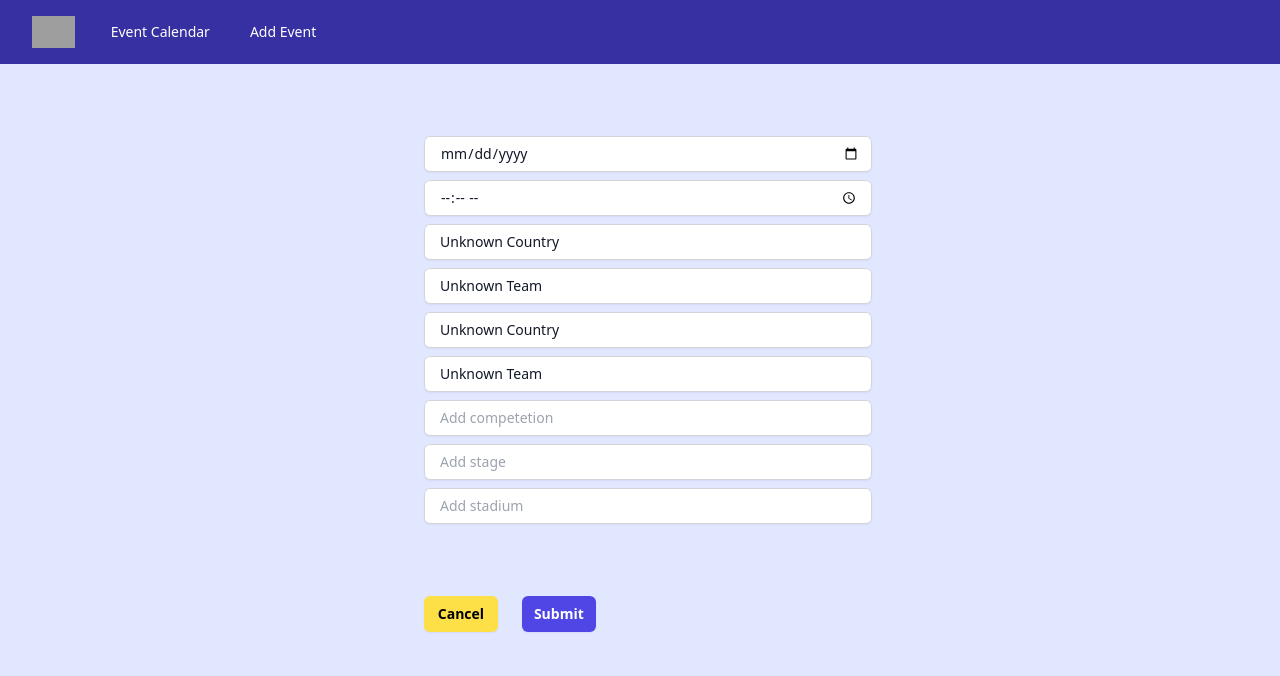
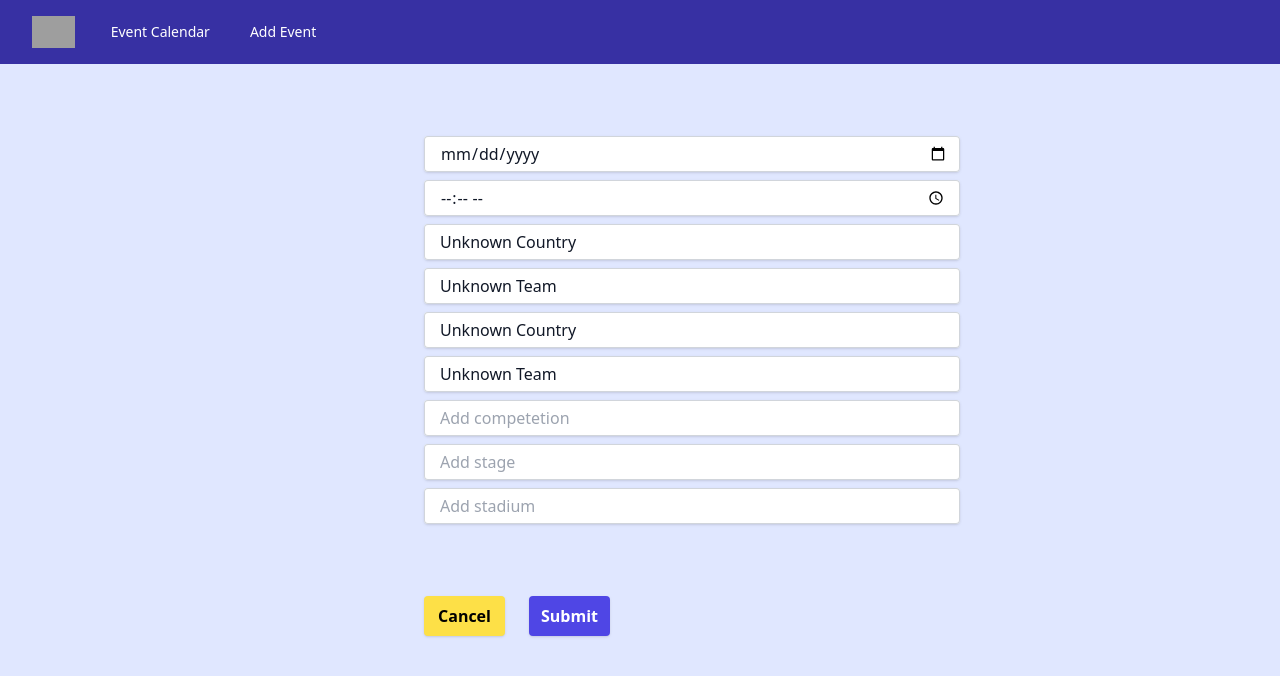
Before and after one commit to SzepesiBalazs/SR-SportCalendar-Exercise, a Vue app: page /add-event in a window 1280 px wide. Shown: the top 676 px of the page. Built offline with nearby package versions, Linux system fonts and the light colour scheme; grey boxes are pictures that could not be loaded.

Commit message:
Finalizes responsive styling

```diff
--- a/src/views/AddEvent.vue
+++ b/src/views/AddEvent.vue
@@ -1,19 +1,19 @@
 <template>
   <div>
-    <form class="max-w-128 ml-96">
+    <form class="max-w-128 lg:ml-96">
       <div class="space-y-12">
         <div class="pb-12">
-          <div class="mt-10 grid grid-cols-1 gap-x-6 gap-y-8 sm:grid-cols-6">
-            <div class="sm:col-span-4">
-              <label for="username" class="block text-sm/6 font-medium text-gray-900"></label>
+          <div class="mt-10 grid grid-cols-1 gap-x-6 gap-y-8 grid-cols-6">
+            <div class="col-span-4">
+              <label for="username" class="block text/6 font-medium text-gray-900"></label>
               <div class="mt-2">
                 <div
-                  class="flex rounded-md bg-white shadow-sm ring-1 ring-inset ring-gray-300 focus-within:ring-2 focus-within:ring-inset focus-within:ring-indigo-600 sm:max-w-md"
+                  class="flex rounded bg-white shadow ring-1 ring-inset ring-gray-300 focus-within:ring-2 focus-within:ring-inset focus-within:ring-indigo-600 max-w"
                 >
-                  <span class="flex select-none items-center pl-3 text-gray-500 sm:text-sm"></span>
+                  <span class="flex select-none items-center pl-3 text-gray-500 text"></span>
                   <input
                     type="date"
-                    class="block flex-1 border-0 bg-transparent py-1.5 pl-1 text-gray-900 placeholder:text-gray-400 focus:ring-0 sm:text-sm/6"
+                    class="block flex-1 border-0 bg-transparent py-1.5 pl-1 text-gray-900 placeholder:text-gray-400 focus:ring-0 text/6"
                     placeholder="Select date"
                     v-model="eventDetail.matchDate"
                   />
@@ -21,12 +21,12 @@
               </div>
               <div class="mt-2">
                 <div
-                  class="flex rounded-md bg-white shadow-sm ring-1 ring-inset ring-gray-300 focus-within:ring-2 focus-within:ring-inset focus-within:ring-indigo-600 sm:max-w-md"
+                  class="flex rounded bg-white shadow ring-1 ring-inset ring-gray-300 focus-within:ring-2 focus-within:ring-inset focus-within:ring-indigo-600 max-w"
                 >
-                  <span class="flex select-none items-center pl-3 text-gray-500 sm:text-sm"></span>
+                  <span class="flex select-none items-center pl-3 text-gray-500 text"></span>
                   <input
                     type="time"
-                    class="block flex-1 border-0 bg-transparent py-1.5 pl-1 text-gray-900 placeholder:text-gray-400 focus:ring-0 sm:text-sm/6"
+                    class="block flex-1 border-0 bg-transparent py-1.5 pl-1 text-gray-900 placeholder:text-gray-400 focus:ring-0 text/6"
                     placeholder="Select start time"
                     v-model="eventDetail.startTime"
                   />
@@ -34,12 +34,12 @@
               </div>
               <div class="mt-2">
                 <div
-                  class="flex rounded-md bg-white shadow-sm ring-1 ring-inset ring-gray-300 focus-within:ring-2 focus-within:ring-inset focus-within:ring-indigo-600 sm:max-w-md"
+                  class="flex rounded bg-white shadow ring-1 ring-inset ring-gray-300 focus-within:ring-2 focus-within:ring-inset focus-within:ring-indigo-600 max-w"
                 >
-                  <span class="flex select-none items-center pl-3 text-gray-500 sm:text-sm"></span>
+                  <span class="flex select-none items-center pl-3 text-gray-500 text"></span>
                   <input
                     type="text"
-                    class="block flex-1 border-0 bg-transparent py-1.5 pl-1 text-gray-900 placeholder:text-gray-400 focus:ring-0 sm:text-sm/6"
+                    class="block flex-1 border-0 bg-transparent py-1.5 pl-1 text-gray-900 placeholder:text-gray-400 focus:ring-0 text/6"
                     placeholder="Add home country"
                     v-model="eventDetail.countryOfHomeTeam"
                   />
@@ -47,12 +47,12 @@
               </div>
               <div class="mt-2">
                 <div
-                  class="flex rounded-md bg-white shadow-sm ring-1 ring-inset ring-gray-300 focus-within:ring-2 focus-within:ring-inset focus-within:ring-indigo-600 sm:max-w-md"
+                  class="flex rounded bg-white shadow ring-1 ring-inset ring-gray-300 focus-within:ring-2 focus-within:ring-inset focus-within:ring-indigo-600 max-w"
                 >
-                  <span class="flex select-none items-center pl-3 text-gray-500 sm:text-sm"></span>
+                  <span class="flex select-none items-center pl-3 text-gray-500 text"></span>
                   <input
                     type="text"
-                    class="block flex-1 border-0 bg-transparent py-1.5 pl-1 text-gray-900 placeholder:text-gray-400 focus:ring-0 sm:text-sm/6"
+                    class="block flex-1 border-0 bg-transparent py-1.5 pl-1 text-gray-900 placeholder:text-gray-400 focus:ring-0 text/6"
                     placeholder="Add home competitor"
                     v-model="eventDetail.homeTeam"
                   />
@@ -60,12 +60,12 @@
               </div>
               <div class="mt-2">
                 <div
-                  class="flex rounded-md bg-white shadow-sm ring-1 ring-inset ring-gray-300 focus-within:ring-2 focus-within:ring-inset focus-within:ring-indigo-600 sm:max-w-md"
+                  class="flex rounded bg-white shadow ring-1 ring-inset ring-gray-300 focus-within:ring-2 focus-within:ring-inset focus-within:ring-indigo-600 max-w"
                 >
-                  <span class="flex select-none items-center pl-3 text-gray-500 sm:text-sm"></span>
+                  <span class="flex select-none items-center pl-3 text-gray-500 text"></span>
                   <input
                     type="text"
-                    class="block flex-1 border-0 bg-transparent py-1.5 pl-1 text-gray-900 placeholder:text-gray-400 focus:ring-0 sm:text-sm/6"
+                    class="block flex-1 border-0 bg-transparent py-1.5 pl-1 text-gray-900 placeholder:text-gray-400 focus:ring-0 text/6"
                     placeholder="Add away country"
                     v-model="eventDetail.countryOfAwayTeam"
                   />
@@ -73,12 +73,12 @@
               </div>
               <div class="mt-2">
                 <div
-                  class="flex rounded-md bg-white shadow-sm ring-1 ring-inset ring-gray-300 focus-within:ring-2 focus-within:ring-inset focus-within:ring-indigo-600 sm:max-w-md"
+                  class="flex rounded bg-white shadow ring-1 ring-inset ring-gray-300 focus-within:ring-2 focus-within:ring-inset focus-within:ring-indigo-600 max-w"
                 >
-                  <span class="flex select-none items-center pl-3 text-gray-500 sm:text-sm"></span>
+                  <span class="flex select-none items-center pl-3 text-gray-500 text"></span>
                   <input
                     type="text"
-                    class="block flex-1 border-0 bg-transparent py-1.5 pl-1 text-gray-900 placeholder:text-gray-400 focus:ring-0 sm:text-sm/6"
+                    class="block flex-1 border-0 bg-transparent py-1.5 pl-1 text-gray-900 placeholder:text-gray-400 focus:ring-0 text/6"
                     placeholder="Add away competitor"
                     v-model="eventDetail.awayTeam"
                   />
@@ -86,12 +86,12 @@
               </div>
               <div class="mt-2">
                 <div
-                  class="flex rounded-md bg-white shadow-sm ring-1 ring-inset ring-gray-300 focus-within:ring-2 focus-within:ring-inset focus-within:ring-indigo-600 sm:max-w-md"
+                  class="flex rounded bg-white shadow ring-1 ring-inset ring-gray-300 focus-within:ring-2 focus-within:ring-inset focus-within:ring-indigo-600 max-w"
                 >
-                  <span class="flex select-none items-center pl-3 text-gray-500 sm:text-sm"></span>
+                  <span class="flex select-none items-center pl-3 text-gray-500 text"></span>
                   <input
                     type="text"
-                    class="block flex-1 border-0 bg-transparent py-1.5 pl-1 text-gray-900 placeholder:text-gray-400 focus:ring-0 sm:text-sm/6"
+                    class="block flex-1 border-0 bg-transparent py-1.5 pl-1 text-gray-900 placeholder:text-gray-400 focus:ring-0 text/6"
                     placeholder="Add competetion"
                     v-model="eventDetail.nameOfCompetetion"
                   />
@@ -99,12 +99,12 @@
               </div>
               <div class="mt-2">
                 <div
-                  class="flex rounded-md bg-white shadow-sm ring-1 ring-inset ring-gray-300 focus-within:ring-2 focus-within:ring-inset focus-within:ring-indigo-600 sm:max-w-md"
+                  class="flex rounded bg-white shadow ring-1 ring-inset ring-gray-300 focus-within:ring-2 focus-within:ring-inset focus-within:ring-indigo-600 max-w"
                 >
-                  <span class="flex select-none items-center pl-3 text-gray-500 sm:text-sm"></span>
+                  <span class="flex select-none items-center pl-3 text-gray-500 text"></span>
                   <input
                     type="text"
-                    class="block flex-1 border-0 bg-transparent py-1.5 pl-1 text-gray-900 placeholder:text-gray-400 focus:ring-0 sm:text-sm/6"
+                    class="block flex-1 border-0 bg-transparent py-1.5 pl-1 text-gray-900 placeholder:text-gray-400 focus:ring-0 text/6"
                     placeholder="Add stage"
                     v-model="eventDetail.stageOfCompetetion"
                   />
@@ -112,12 +112,12 @@
               </div>
               <div class="mt-2">
                 <div
-                  class="flex rounded-md bg-white shadow-sm ring-1 ring-inset ring-gray-300 focus-within:ring-2 focus-within:ring-inset focus-within:ring-indigo-600 sm:max-w-md"
+                  class="flex rounded bg-white shadow ring-1 ring-inset ring-gray-300 focus-within:ring-2 focus-within:ring-inset focus-within:ring-indigo-600 max-w"
                 >
-                  <span class="flex select-none items-center pl-3 text-gray-500 sm:text-sm"></span>
+                  <span class="flex select-none items-center pl-3 text-gray-500 text"></span>
                   <input
                     type="text"
-                    class="block flex-1 border-0 bg-transparent py-1.5 pl-1 text-gray-900 placeholder:text-gray-400 focus:ring-0 sm:text-sm/6"
+                    class="block flex-1 border-0 bg-transparent py-1.5 pl-1 text-gray-900 placeholder:text-gray-400 focus:ring-0 text/6"
                     placeholder="Add stadium"
                     v-model="eventDetail.stadium"
                   />
@@ -131,14 +131,14 @@
         <button
           type="button"
           @click="cancel"
-          class="rounded-md bg-yellow-300 px-3 py-2 text-sm font-semibold text-black shadow-sm hover:bg-yellow-600 focus-visible:outline focus-visible:outline-2 focus-visible:outline-offset-2 focus-visible:outline-yellow-300"
+          class="rounded bg-yellow-300 px-3 py-2 text font-semibold text-black shadow hover:bg-yellow-600 focus-visible:outline focus-visible:outline-2 focus-visible:outline-offset-2 focus-visible:outline-yellow-300"
         >
           Cancel
         </button>
         <button
           type="submit"
           @click="submit"
-          class="rounded-md bg-indigo-600 px-3 py-2 text-sm font-semibold text-white shadow-sm hover:bg-indigo-500 focus-visible:outline focus-visible:outline-2 focus-visible:outline-offset-2 focus-visible:outline-indigo-600"
+          class="rounded bg-indigo-600 px-3 py-2 text font-semibold text-white shadow hover:bg-indigo-500 focus-visible:outline focus-visible:outline-2 focus-visible:outline-offset-2 focus-visible:outline-indigo-600"
         >
           Submit
         </button>
--- a/src/views/EventCalendar.vue
+++ b/src/views/EventCalendar.vue
@@ -3,11 +3,11 @@
     class="box-content h-24 mb-8 place-content-center text-center rounded" >
     <p class="text-5xl font-extrabold">{{ currentMonth }}</p>
   </div>
-  <div class="grid lg:grid-cols-5 md:grid-cols-3 sm:grid-cols-1 place-items-center">
+  <div class="grid lg:grid-cols-4 md:grid-cols-3 sm:grid-cols-1 place-items-center">
     <div
       v-for="dayObject in daysArray"
       :key="dayObject.day"
-      class="box-content md:h-48 md:w-48 lg:h-64 lg:w-64 sm:h-64 sm:w-64 m-2 border-4 border-indigo-600 grid grid-rows-3 hover:scale-105 rounded-2xl"
+      class="box-content w-64 h-64 md:h-48 md:w-48 lg:h-48 lg:w-48 sm:h-64 sm:w-64 m-2 border-4 border-indigo-600 grid grid-rows-3 hover:scale-105 rounded-2xl"
       :class="[dayObject.events.length ? 'bg-white' : 'bg-gray-200']"
     >
       <div class="row-span-1 bg-indigo-600 rounded-t grid grid-cols-2">
@@ -23,7 +23,7 @@
             <p class="cols-span-1 font-bold place-content-center pl-1">
               {{ formatingUTCTime(event.startTime) }}
             </p>
-            <p class="col-span-4 text-xs font-bold uppercase pt-1">
+            <p class="col-span-4 text-xs font-bold uppercase pt-1 lg:ml-3">
               {{ validateCompetitor(event.homeTeam) }} vs {{ validateCompetitor(event.awayTeam) }}
             </p>
           </RouterLink>
```
Also changed, not shown: src/views/EventDetails.vue (+11 -11 lines), 1 other file (tests, documents, lock files or other folders).
